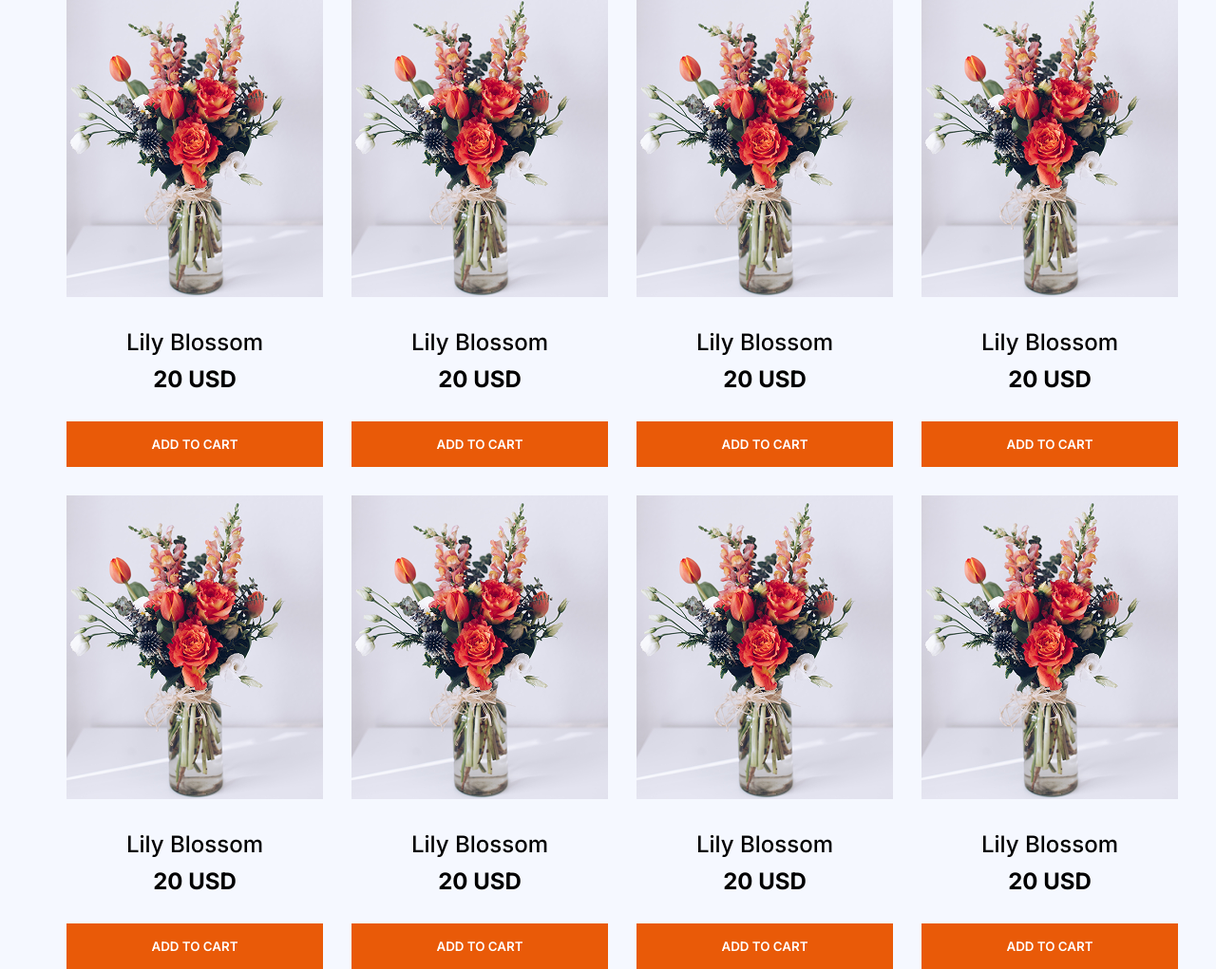
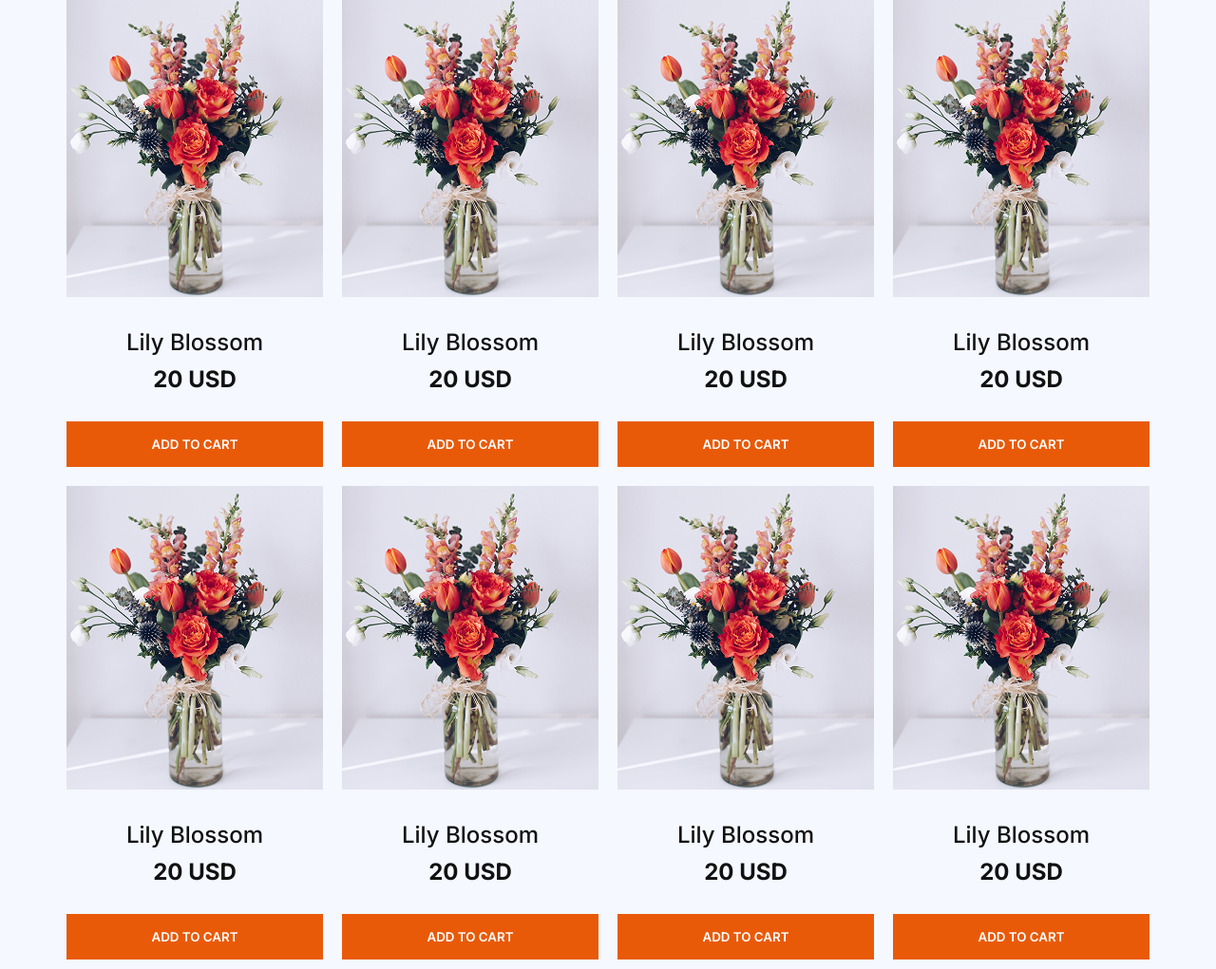
Before and after one commit to 30526/flower-shop-website, a plain HTML site: page index.html in a window 1280 px wide. Shown: the part 1009-2030 px from the top of the page at 95% size. Drawn offline with Linux system fonts and the light colour scheme.

Commit message:
updated plants section's allignment and card's font color

```diff
--- a/index.html
+++ b/index.html
@@ -50,62 +50,56 @@
                 <p class="gray">Awaken your senses with the charm and scent of fresh flowers. From timeless roses to
                     rare blooms, we deliver beauty in every stem.</p>
                 <div class="card-container">
+
                     <div class="card">
                         <img src="assets/sample-flower-image.png" alt="">
-                        <h5>Lily Blossom</h5>
-                        <h4>20 USD</h4>
+                        <h5 class="black-light">Lily Blossom</h5>
+                        <h4 class="black-light">20 USD</h4>
                         <button class="btn-primary"> ADD TO CART</button>
-
                     </div>
                     <div class="card">
                         <img src="assets/sample-flower-image.png" alt="">
-                        <h5>Lily Blossom</h5>
-                        <h4>20 USD</h4>
+                        <h5 class="black-light">Lily Blossom</h5>
+                        <h4 class="black-light">20 USD</h4>
                         <button class="btn-primary"> ADD TO CART</button>
-
                     </div>
                     <div class="card">
                         <img src="assets/sample-flower-image.png" alt="">
-                        <h5>Lily Blossom</h5>
-                        <h4>20 USD</h4>
+                        <h5 class="black-light">Lily Blossom</h5>
+                        <h4 class="black-light">20 USD</h4>
                         <button class="btn-primary"> ADD TO CART</button>
-
                     </div>
                     <div class="card">
                         <img src="assets/sample-flower-image.png" alt="">
-                        <h5>Lily Blossom</h5>
-                        <h4>20 USD</h4>
+                        <h5 class="black-light">Lily Blossom</h5>
+                        <h4 class="black-light">20 USD</h4>
                         <button class="btn-primary"> ADD TO CART</button>
-
                     </div>
                     <div class="card">
                         <img src="assets/sample-flower-image.png" alt="">
-                        <h5>Lily Blossom</h5>
-                        <h4>20 USD</h4>
+                        <h5 class="black-light">Lily Blossom</h5>
+                        <h4 class="black-light">20 USD</h4>
                         <button class="btn-primary"> ADD TO CART</button>
-
                     </div>
                     <div class="card">
                         <img src="assets/sample-flower-image.png" alt="">
-                        <h5>Lily Blossom</h5>
-                        <h4>20 USD</h4>
+                        <h5 class="black-light">Lily Blossom</h5>
+                        <h4 class="black-light">20 USD</h4>
                         <button class="btn-primary"> ADD TO CART</button>
-
                     </div>
                     <div class="card">
                         <img src="assets/sample-flower-image.png" alt="">
-                        <h5>Lily Blossom</h5>
-                        <h4>20 USD</h4>
+                        <h5 class="black-light">Lily Blossom</h5>
+                        <h4 class="black-light">20 USD</h4>
                         <button class="btn-primary"> ADD TO CART</button>
-
                     </div>
                     <div class="card">
                         <img src="assets/sample-flower-image.png" alt="">
-                        <h5>Lily Blossom</h5>
-                        <h4>20 USD</h4>
+                        <h5 class="black-light">Lily Blossom</h5>
+                        <h4 class="black-light">20 USD</h4>
                         <button class="btn-primary"> ADD TO CART</button>
+                    </div>
 
-                    </div>
                 </div>
             </div>
         </section>
--- a/styles/style.css
+++ b/styles/style.css
@@ -143,7 +143,7 @@
 .card-container {
     display: grid;
     grid-template-columns: repeat(4, 1fr);
-    gap: 30px;
+    gap: 20px;
 }
 
 .card {
@@ -223,11 +223,19 @@
     }
 
     /* plants section  */
+    .plants-container {
+        margin: 0 16px;
+
+    }
+
+    .plants-container p {
+        width: 100%;
+    }
 
     .card-container {
         text-align: center;
         grid-template-columns: repeat(2, 1fr);
-        margin: 0 16px;
+        /* margin: 0 16px; */
     }
 
     .card {
```
